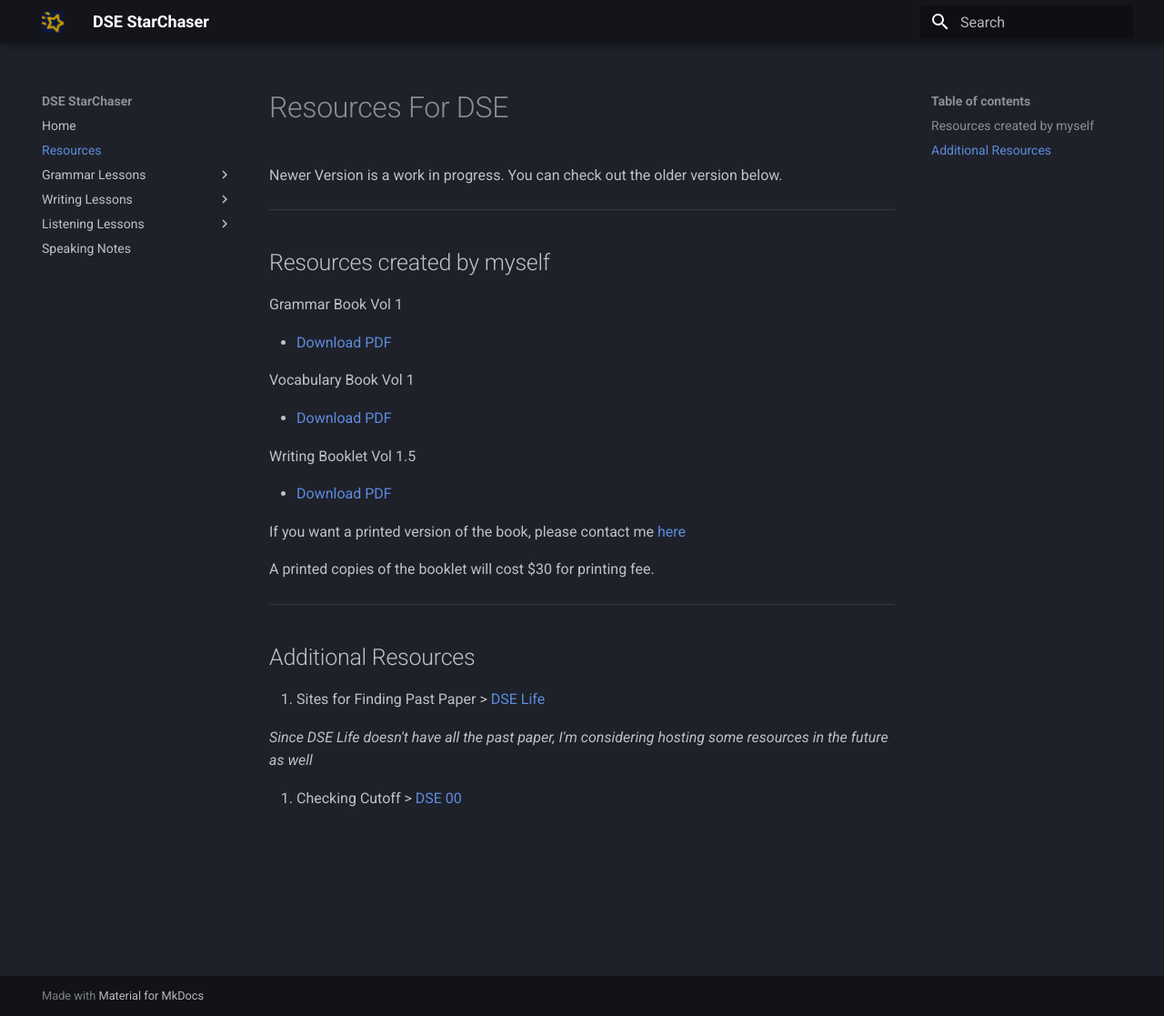
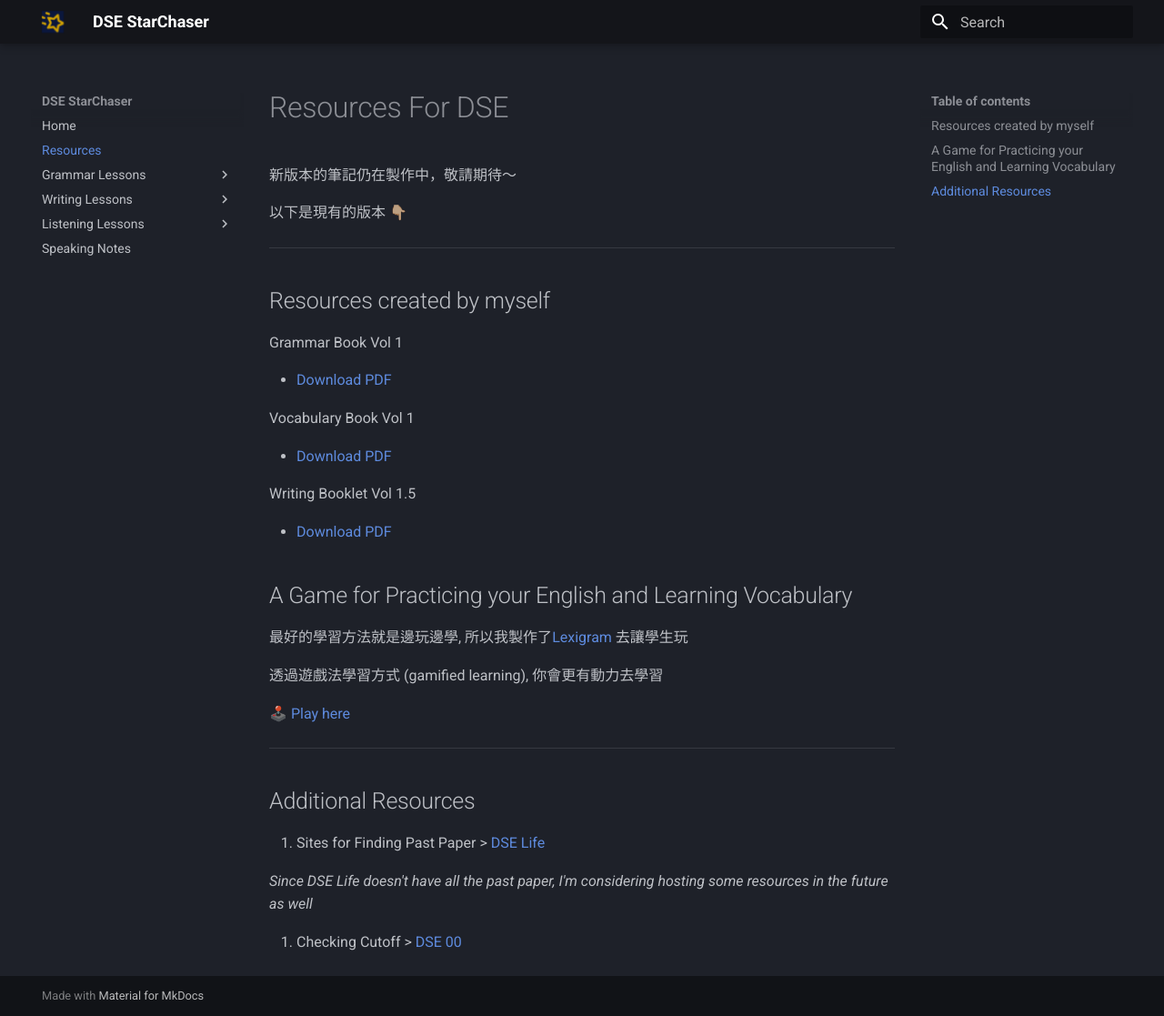
Before and after one commit to louiskwt/starchaser-portal, an MkDocs documentation site: the page built from docs/resources/index.md, in a window 1280 px wide and 1117 px high. Shown: the whole window at 91% size. Built offline with MkDocs 1.6.1 and Material for MkDocs 9.7.7, drawn with Linux system fonts in a browser that asks for light colours.

Commit message:
update resources page

```diff
--- a/docs/resources/index.md
+++ b/docs/resources/index.md
@@ -1,6 +1,8 @@
 # Resources For DSE
 
-Newer Version is a work in progress. You can check out the older version below.
+新版本的筆記仍在製作中，敬請期待～
+
+以下是現有的版本  👇🏼
 
 ---
 
@@ -19,9 +21,14 @@ Writing Booklet Vol 1.5
 - [Download PDF](https://res.cloudinary.com/ltdev/image/upload/v1741666625/starchaser/Writing_Booklet_Vol_1.5_zauysl.pdf)
 
 
-If you want a printed version of the book, please contact me [here](https://api.whatsapp.com/send?phone=85263520220&text=Hello%2C%20I%20need%20a%20printed-version%20of%20the%20booklet%21)
 
-A printed copies of the booklet will cost $30 for printing fee.
+## A Game for Practicing your English and Learning Vocabulary
+
+最好的學習方法就是邊玩邊學, 所以我製作了[Lexigram](https://lexigramapp.com/) 去讓學生玩
+
+透過遊戲法學習方式 (gamified learning), 你會更有動力去學習
+
+🕹️ [Play here](https://lexigramapp.com/)
 
 ---
 
```
